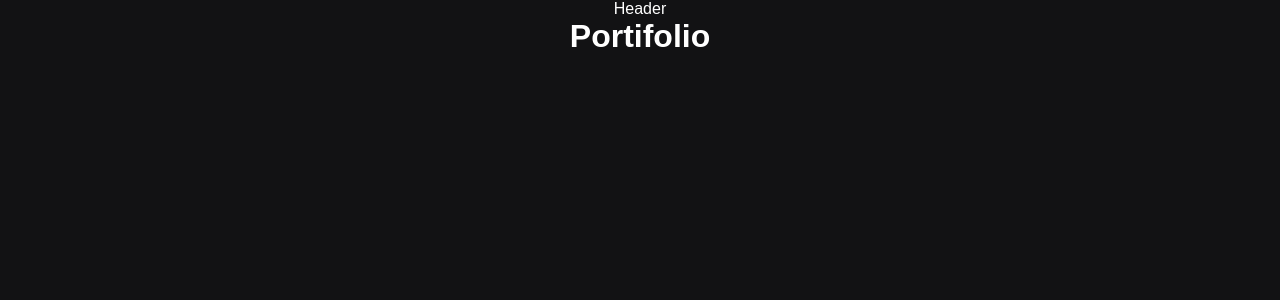
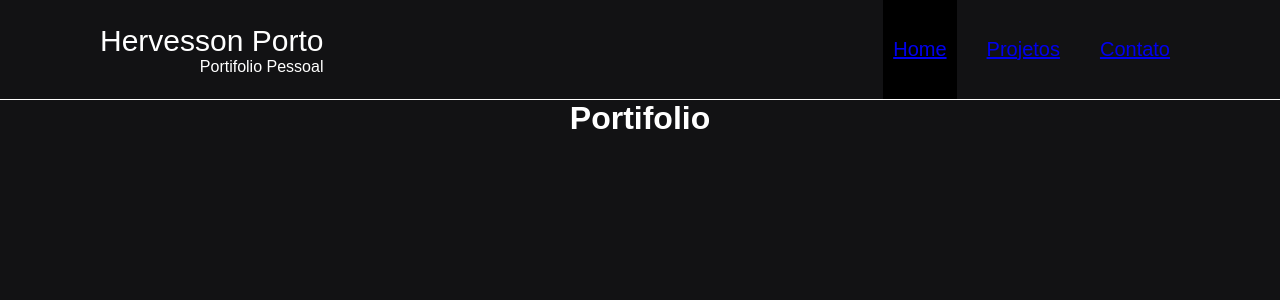
Before and after one commit to hervesson/portifolio, a Next.js app: page / in a window 1280 px wide. Shown: the top 300 px of the page. Built offline with nearby package versions, Linux system fonts and the light colour scheme; a web font is replaced by a local one.

Commit message:
Finalizando o Header

```diff
--- a/components/Header/index.jsx
+++ b/components/Header/index.jsx
@@ -1,9 +1,47 @@
-import React from 'react'
+import React, { useState } from 'react'
+import { Container, Title, NavLinks, Ancora, Content, Menu, CloseSidebar, ContentTitle, SubTitle } from './style'
+import { FaBars, FaTimes } from 'react-icons/fa'
+import Link from 'next/link'
+import { useRouter } from 'next/router'
+
 
 export default function Header() {
-  return (
-    <div>
-      Header
-    </div>
-  )
+   const [sidebar, setSidebar] = useState(false)
+   const { asPath } = useRouter()
+
+   const showSiderbar = () => setSidebar(!sidebar)
+
+   function activeLink(path) {
+      return asPath === `/${path}` ? 'active' : ''
+   }
+
+   return (
+      <Container>
+         <Content>
+            <ContentTitle>
+               <Title>
+                  Hervesson Porto
+               </Title>
+               <SubTitle>
+                  Portifolio Pessoal
+               </SubTitle>
+            </ContentTitle>
+            <Menu>
+               <FaBars onClick={showSiderbar} />
+            </Menu>
+            <NavLinks sidebar={sidebar}>
+               <CloseSidebar onClick={showSiderbar}><FaTimes></FaTimes></CloseSidebar>
+               <Link href="/">
+                  <Ancora className={activeLink('')} onClick={showSiderbar}>Home</Ancora>
+               </Link>
+               <Link href="projects">
+                  <Ancora className={activeLink('projects')} onClick={showSiderbar}>Projetos</Ancora>
+               </Link>
+               <Link href="contact">
+                  <Ancora className={activeLink('contact')} onClick={showSiderbar}>Contato</Ancora>
+               </Link>
+            </NavLinks>
+         </Content>
+      </Container>
+   )
 }
--- a/components/Header/style.js
+++ b/components/Header/style.js
@@ -0,0 +1,91 @@
+import styled from 'styled-components'
+
+export const Container = styled.div`
+    height: 100px;
+    display: flex;
+    align-items: center;
+    justify-content: center;
+    border-bottom: 1px solid white
+`;
+
+export const Content = styled.div`
+    width: 1120px;
+    display: flex;
+    align-items: center;
+    justify-content: space-between;
+    padding: 0 20px;
+`;
+
+export const Title = styled.div`
+    font-size: 30px;
+`;
+
+export const NavLinks = styled.nav`
+  display: flex;
+  gap: 20px;
+  @media (max-width: 560px) {
+    flex-direction: column;
+    background-color: #161616;
+    position: fixed;
+    height: 100%;
+
+    gap: 0px;
+    top: 0px;
+    right: 0px;
+    width: 60%;
+    right: ${props => props.sidebar ? '0' : '-100%'};
+    transition: 0.5s;
+
+    a {
+      margin-top: 100px;
+      display: flex;
+      align-items: center;
+      justify-content: space-around;
+    }
+  }
+`;
+
+export const Ancora = styled.a`
+  font-size: 20px;
+  height: 99px;
+  transition: 0.3s;
+
+  &.active {
+    background-color: black;
+  }
+
+  @media (min-width: 560px) {
+    align-items: center;
+    display: flex;
+    padding: 0px 10px;
+  }
+`;
+
+export const Menu = styled.div`
+    font-size: 30px;
+    display: none;
+    cursor: pointer;
+
+    @media (max-width: 560px) {
+        display: flex;
+    }
+`;
+
+export const CloseSidebar = styled.div`
+  font-size: 30px;
+  right: 15px;
+  top: 35px;
+  position: absolute;
+  display: none;
+  cursor: pointer;
+
+  @media (max-width: 560px) {
+    display: flex;
+  }
+`;
+
+export const ContentTitle = styled.div`
+    text-align: end;
+`;
+
+export const SubTitle = styled.span``;
--- a/styles/globals.css
+++ b/styles/globals.css
@@ -14,5 +14,5 @@ body {
 }
 
 a, button {
-  cursor: pointer
+  cursor: pointer;
 }
```
